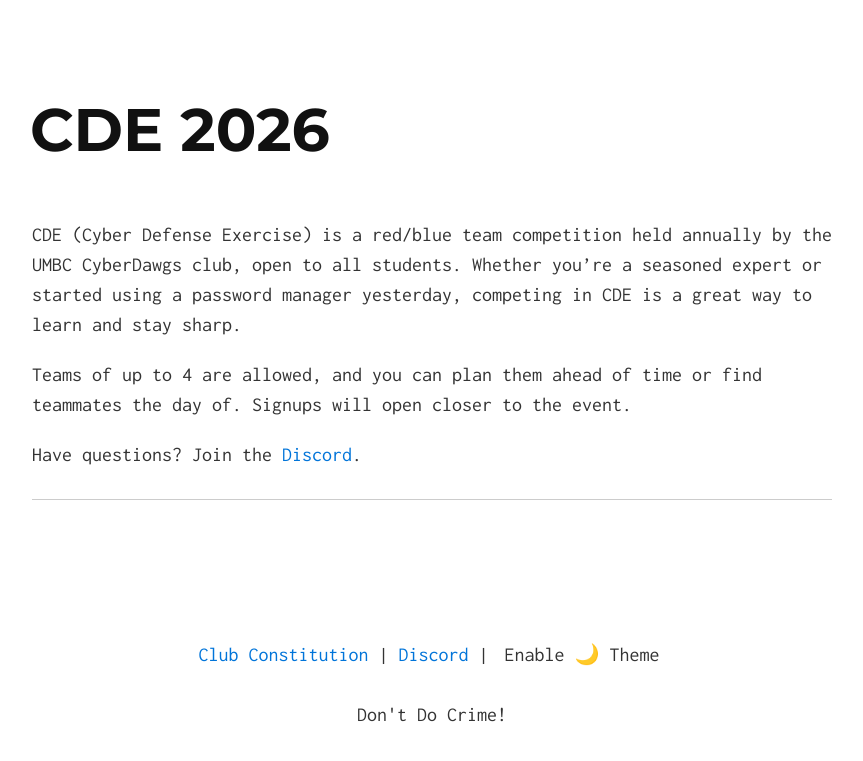
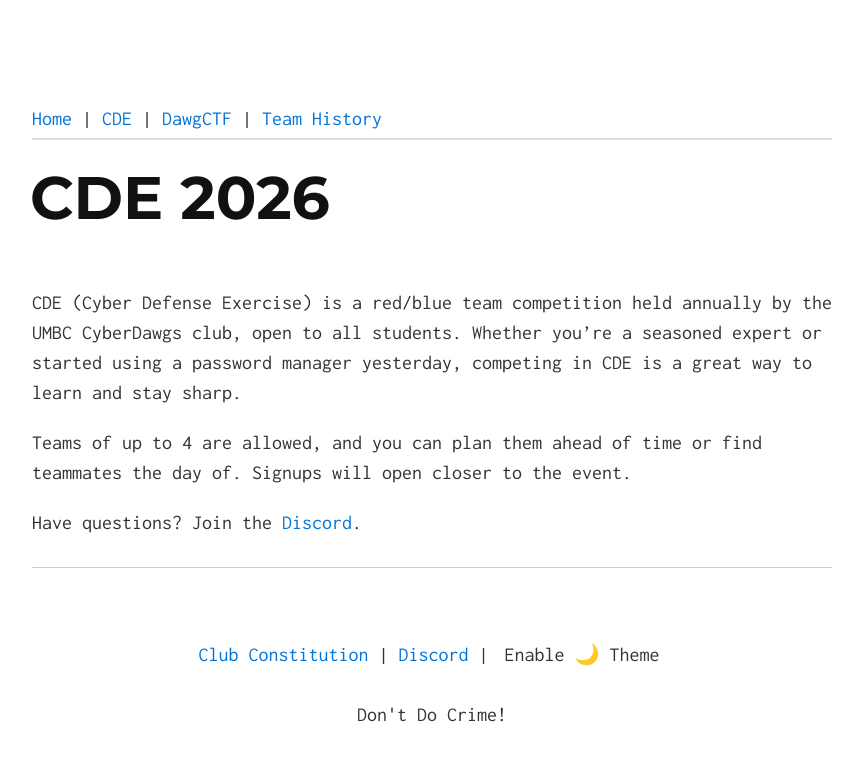
Before and after one commit to UMBCCyberDawgs/umbccyberdawgs.github.io, a Jekyll site: the page built from cde.md, in a window 1280 px wide. Shown: the top 761 px of the page, without its empty margins (208-1071 px from the left). Built offline with Jekyll 4.4.1, drawn with Linux system fonts in a browser that asks for light colours.

Commit message:
Add navigation bar to subpages, add developer instructions to README

```diff
--- a/_layouts/subpage.html
+++ b/_layouts/subpage.html
@@ -10,6 +10,12 @@
 </head>
 <body>
   <div class="container" style="background-color: inherit">
+     <div style="position: sticky; top: 0; background-color: inherit; border-bottom: solid .1rem #ddd; margin-bottom: 1.4rem; padding: .2rem 0; z-index: 10">
+         <a href="/">Home</a> |
+         <a href="/cde">CDE</a> |
+         <a href="/dawgctf">DawgCTF</a> |
+         <a href="/history">Team History</a>
+     </div>
     {{ content }}
     <hr>
   </div>
```
